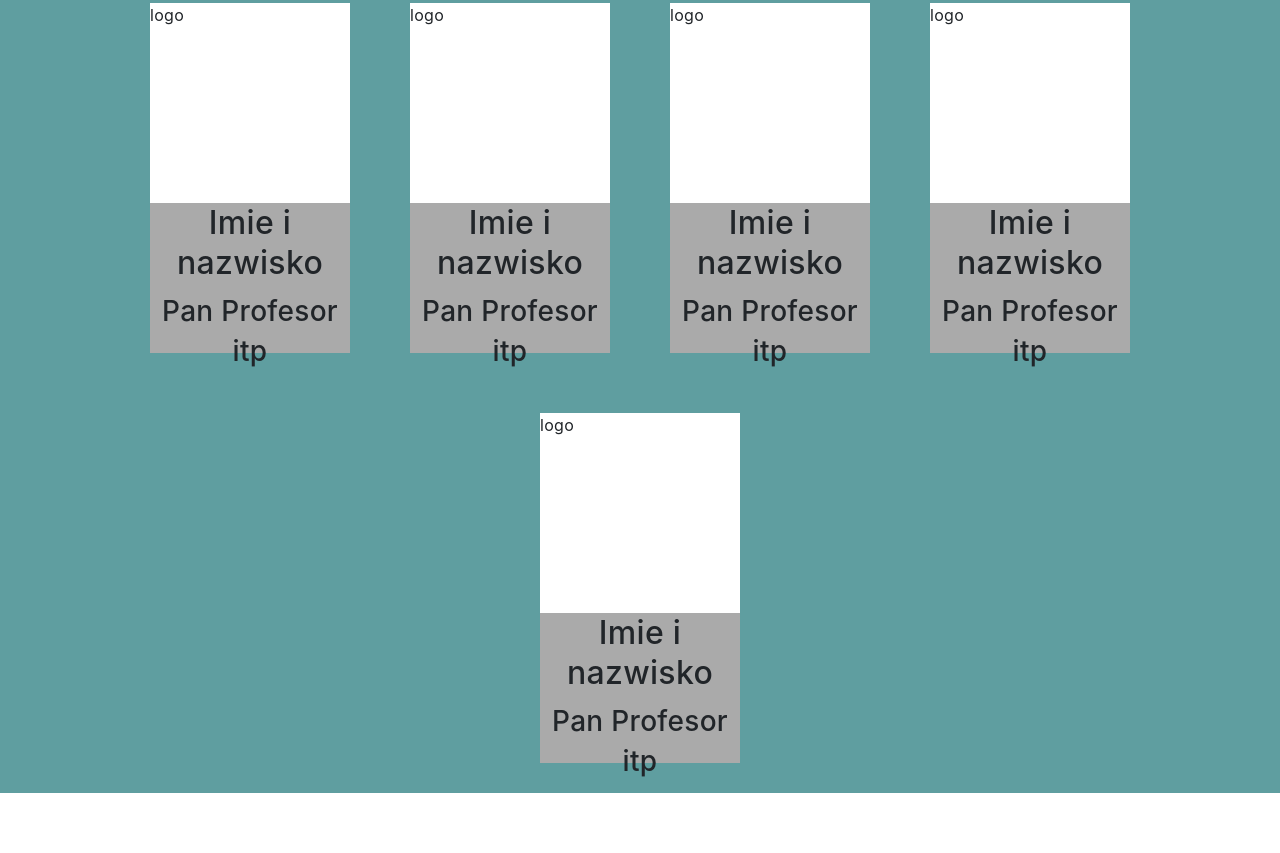
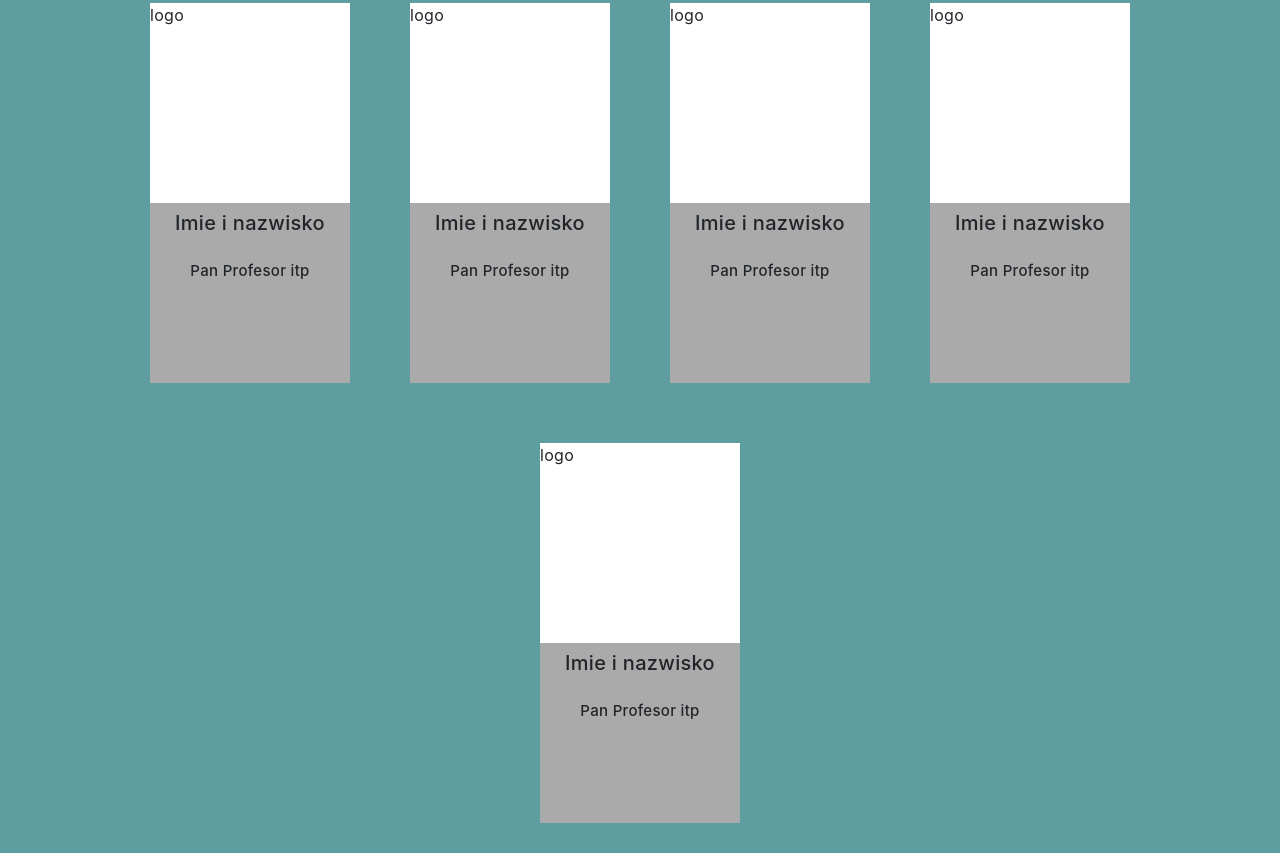
Before and after one commit to DPasieka/pjd-ujk.github.io, a plain HTML site: page index.html in a window 1280 px wide. Shown: the part 2382-3235 px from the top of the page. Before the commit the page ends 3175 px from the top, so only its background shows below. Drawn offline with nearby package versions, Linux system fonts and the light colour scheme.

Commit message:
Update style.css

```diff
--- a/css/style.css
+++ b/css/style.css
@@ -230,11 +230,16 @@ a {
     background-color: white;
 }
 .osoba-dol {
-    line-height: 30px;
     text-align: center;
-    height: 150px;
+    height: 180px;
     background-color: #aaa;
 }
 .osoba-imie, .osoba-rola {
     line-height: 40px;
 }
+.osoba-imie {
+	font-size: 20px;
+}
+.osoba-rola {
+	font-size: 15px;
+}
```
